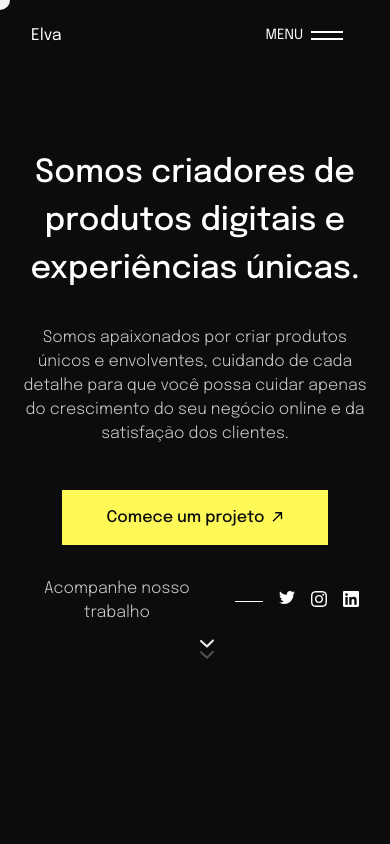
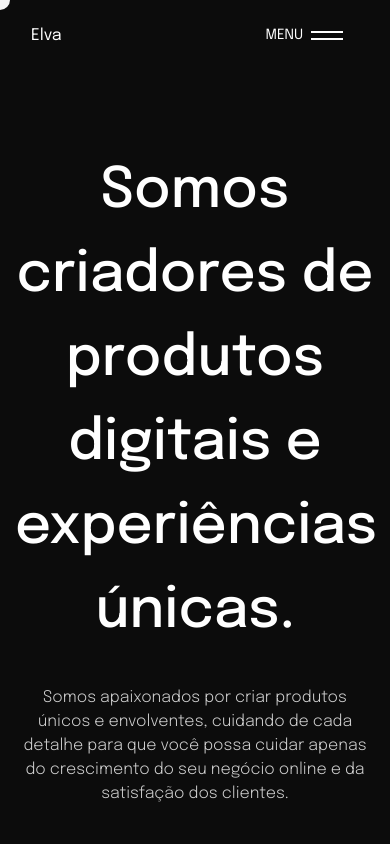
Before and after one commit to eliezer-castro/elva-agency, a website: page public/index.html in a window 390 px wide. Shown: the top 844 px of the page. Drawn offline with Linux system fonts and the light colour scheme.

Commit message:
init responsive layout

```diff
--- a/public/sass/components/_breakpoint.scss
+++ b/public/sass/components/_breakpoint.scss
@@ -1,92 +1,14 @@
-// media aliases and breakpoints
-$screen-sm-min: 600px;
-$screen-md-min: 960px;
-$screen-lg-min: 1280px;
-$screen-xl-min: 1920px;
-
-$screen-xs-max: 599px;
-$screen-sm-max: 959px;
-$screen-md-max: 1279px;
-$screen-lg-max: 1919px;
-$screen-xl-max: 5000px;
-
-// media devices
-@mixin xs {
-  @media screen and (max-width: #{$screen-xs-max}) {
-    @content;
-  }
+@mixin responsive($breakpoint) {
+    @if $breakpoint == phone {
+        @media only screen and (max-width: 600px) { @content };
+    }
+    @if $breakpoint == tab-port {
+        @media only screen and (max-width: 900px) { @content };
+    }
+    @if $breakpoint == tab-land {
+        @media only screen and (max-width: 1400px) { @content };
+    }
+    @if $breakpoint == big-desktop {
+        @media only screen and (min-width: 1800px) { @content };
+    }
 }
-
-@mixin sm {
-  @media screen and (min-width: #{$screen-sm-min}) and (max-width: #{$screen-sm-max}) {
-    @content;
-  }
-}
-
-@mixin md {
-  @media screen and (min-width: #{$screen-md-min}) and (max-width: #{$screen-md-max}) {
-    @content;
-  }
-}
-
-@mixin lg {
-  @media screen and (min-width: #{$screen-lg-min}) and (max-width: #{$screen-lg-max}) {
-    @content;
-  }
-}
-
-@mixin xl {
-  @media screen and (min-width: #{$screen-xl-min}) and (max-width: #{$screen-xl-max}) {
-    @content;
-  }
-}
-
-// media lt queries
-@mixin lt-sm {
-  @media screen and (max-width: #{$screen-xs-max}) {
-    @content;
-  }
-}
-
-@mixin lt-md {
-  @media screen and (max-width: #{$screen-sm-max}) {
-    @content;
-  }
-}
-
-@mixin lt-lg {
-  @media screen and (max-width: #{$screen-md-max}) {
-    @content;
-  }
-}
-
-@mixin lt-xl {
-  @media screen and (max-width: #{$screen-lg-max}) {
-    @content;
-  }
-}
-
-// media gt queries
-@mixin gt-xs {
-  @media screen and (min-width: #{$screen-sm-min}) {
-    @content;
-  }
-}
-
-@mixin gt-sm {
-  @media screen and (min-width: #{$screen-md-min}) {
-    @content;
-  }
-}
-
-@mixin gt-md {
-  @media screen and (min-width: #{$screen-lg-min}) {
-    @content;
-  }
-}
-
-@mixin gt-lg {
-  @media screen and (min-width: #{$screen-xl-min}) {
-    @content;
-  }
-}
--- a/public/sass/components/_hero.scss
+++ b/public/sass/components/_hero.scss
@@ -13,29 +13,31 @@
   .container {
     display: flex;
     justify-content: space-between;
-    @include xs{
-      align-items: center;
-      justify-content: center;
-      text-align: center;
-    }
     .left{
-      align-items: center;
-      justify-content: center;
-      text-align: center;
-        @include xs{
+
+      @include responsive(phone){
+          dalign-items: center;
+          justify-content: center;
+          text-align: center;
+
           h2{
-            font-size: 32px;
             text-align: center;
           }
           p{
             text-align: center;
           }
+          .social{
+            display: flex;
+            justify-content: center;
+          }
         }
       }
     .right {
-      flex: none;
       animation: fade-anime-top 0.8s ease;
-      @include xs {
+      @include responsive(phone){
+        display: none;
+      }
+      @include responsive(tab-port){
         display: none;
       }
       img {
```
Also changed, not shown: public/sass/styles.css.
